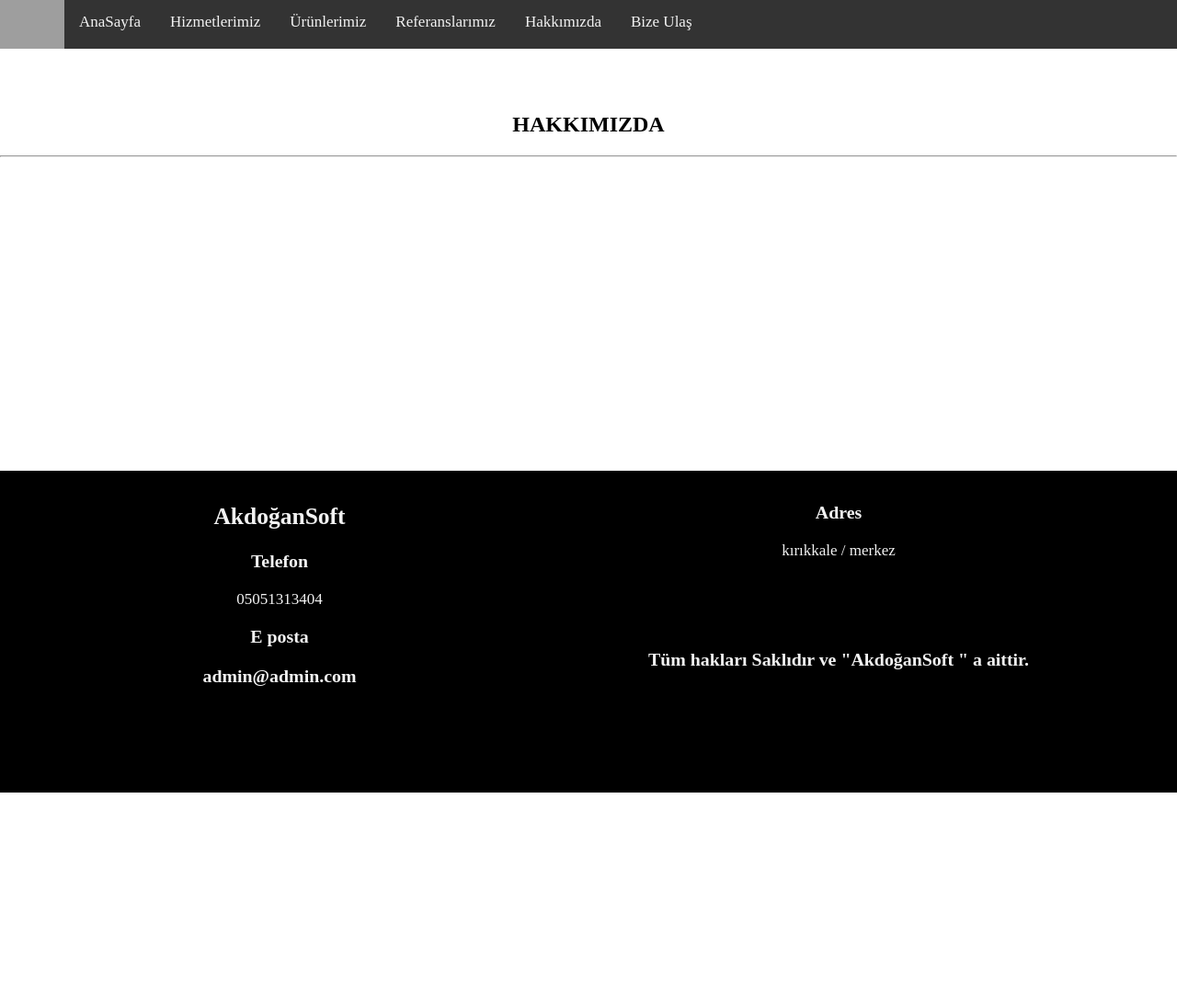
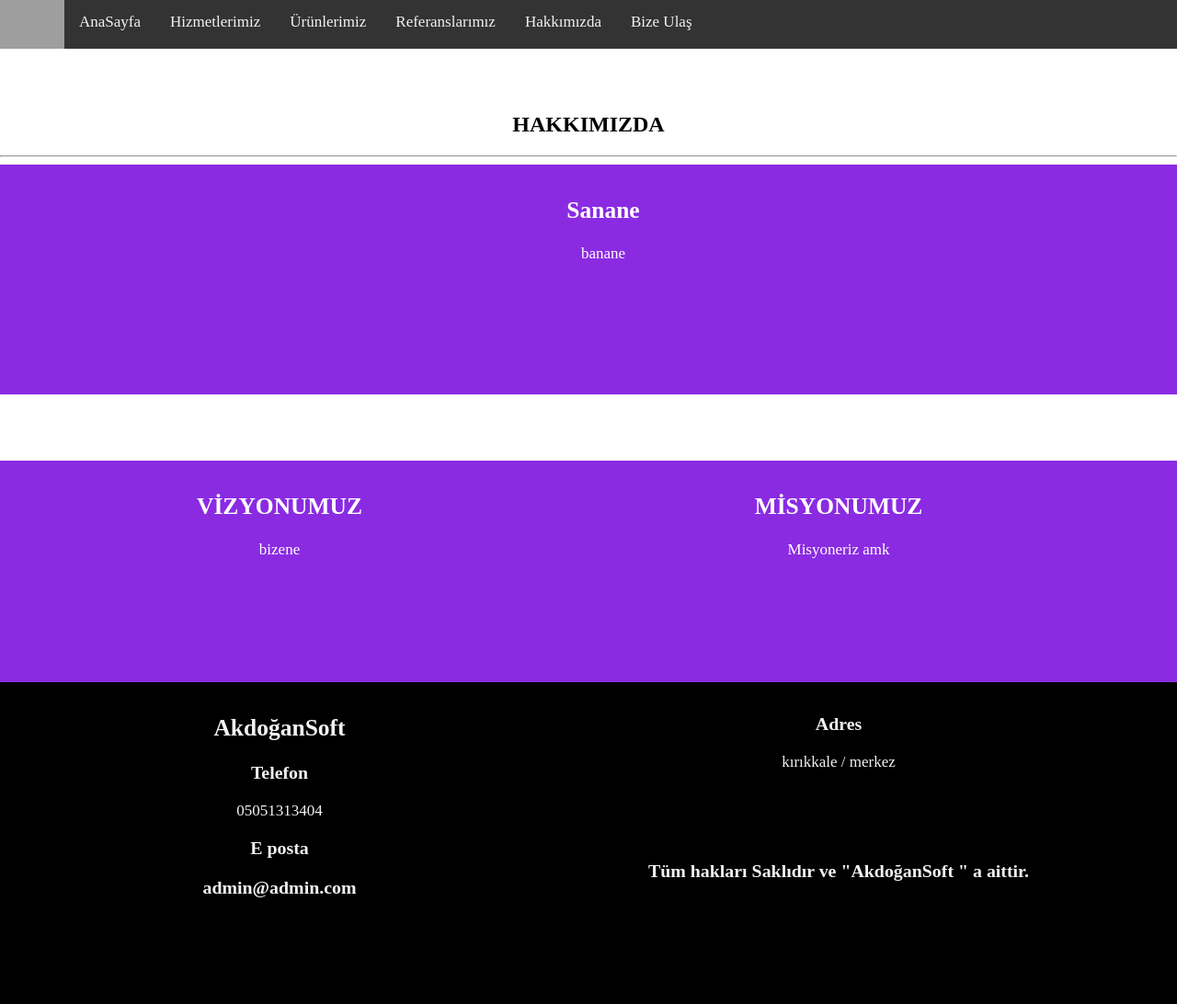
Before and after one commit to onur-akdogan/akdogansoft, a PHP site: page /akdogansoft/hakkimizda.php in a window 1280 px wide. Shown: the whole page at 92% size. Before the commit the page ends 862 px from the top, so only its background shows below. Run offline with PHP 8.4, Linux system fonts and the light colour scheme; data comes from the database, SQL or seed files in the repository; data that the repository does not hold is empty; grey boxes are pictures that could not be loaded.

Commit message:
site bitti

```diff
--- a/css/style.css
+++ b/css/style.css
@@ -150,11 +150,21 @@ text-align: center;
 }
 .yanyana{
   width: 100%;
-  height: 200px;
+  height: 250px;
   background-color: blueviolet;
 }
 .yanyana .dik{
   width: 45%;
+  float: left;
+  color: #000000;
+  text-align: center;
+  padding: 14px 16px;
+  color: #ffffff;
+  text-decoration: none;
+  font-size: 17px;
+}
+.yanyana .dikdik{
+  width: 100%;
   float: left;
   color: #000000;
   text-align: center;
--- a/hakkimizda.php
+++ b/hakkimizda.php
@@ -7,8 +7,37 @@ include 'header.php';
 
 <center><p><h2>HAKKIMIZDA</h2></p></center>
 <hr>
-<br><br><br><br><br><br><br><br><br><br><br><br><br><br><br><br><br><br><br><br><br><br><br><br><br><br><br>
+
 </div>
+
+
+
+
+<div class="yanyana">
+<div class="dikdik">
+<H2><?php echo $hakkimizdaVeri['hakkimizda_baslik'];?></H2>
+<P><?php echo $hakkimizdaVeri['hakkimizda_icerik'];?></P>
+</div>
+</div>
+
+
+
+<br><br><br><br>
+<div class="yanyana">
+<div class="dik">
+    <h2>VİZYONUMUZ</h2>
+<?php echo $hakkimizdaVeri['hakkimizda_vizyon'];?>
+</div>
+<div class="dik">
+<h2>MİSYONUMUZ</h2>
+<?php echo $hakkimizdaVeri['hakkimizda_misyon'];?>
+</div>
+</div>
+
+<br><br><br><br><br><br><br><br>
+
+
+
 
 
 <?php
--- a/header.php
+++ b/header.php
@@ -36,6 +36,14 @@ $ayarlarveriSorgula->execute(array(
 $ayarlarVeri=$ayarlarveriSorgula->fetch(PDO::FETCH_ASSOC);
 
 
+
+$hakkimizdaveriSorgula=$db->prepare("Select * from hakkimizda where hakkimizda_id=:id");
+$hakkimizdaveriSorgula->execute(array(
+  'id'=>1
+));
+$hakkimizdaVeri=$hakkimizdaveriSorgula->fetch(PDO::FETCH_ASSOC);
+
+
 ?>
 <!DOCTYPE html>
 <html lang="en">
```
